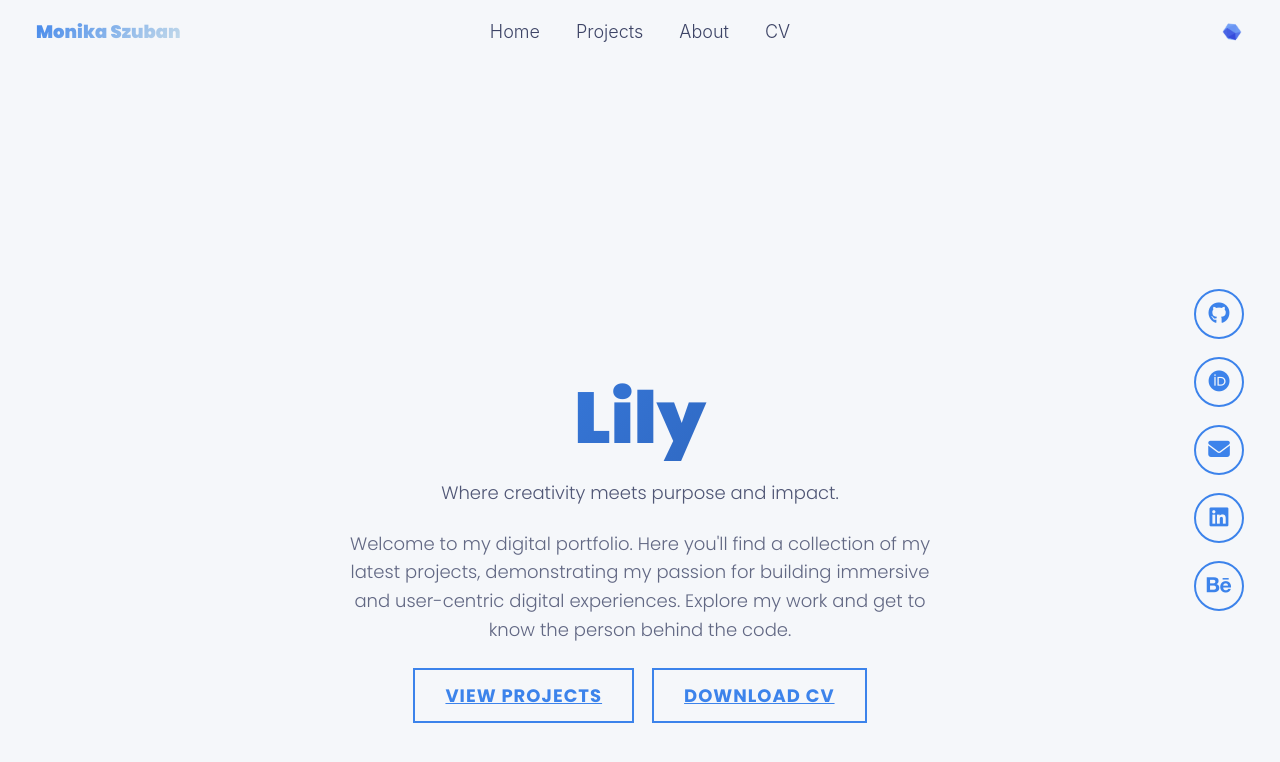
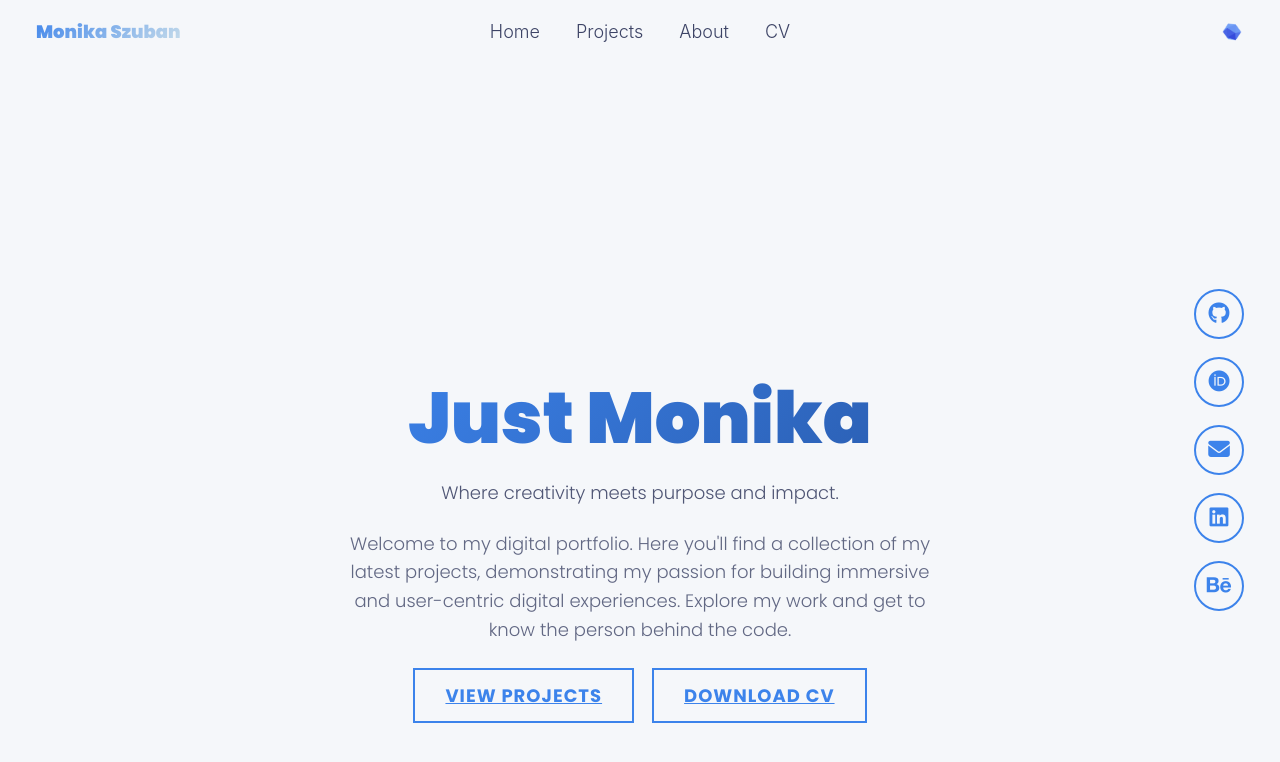
Before and after one commit to Mos6318/HackathonSecondTry, a Jekyll site: the page built from _pages/about.md, in a window 1280 px wide and 900 px high. Shown: the top 762 px of the window. Built offline with Jekyll 4.4.1, drawn with Linux system fonts in a browser that asks for light colours; a script bundle is joined from its source files by our own code; library files that are not in the unit come from our copies.

Commit message:
Update hero title to 'Just Monika'

```diff
--- a/_pages/about.md
+++ b/_pages/about.md
@@ -10,7 +10,7 @@ redirect_from:
 
 <section id="home" class="hero-section">
   <div class="hero-content">
-    <h1 class="hero-title">Lily</h1>
+    <h1 class="hero-title">Just Monika</h1>
     <p class="hero-tagline">Where creativity meets purpose and impact.</p>
     <p class="hero-welcome">
       Welcome to my digital portfolio. Here you'll find a collection of my latest projects, demonstrating my passion for building immersive and user-centric digital experiences. Explore my work and get to know the person behind the code.
```
